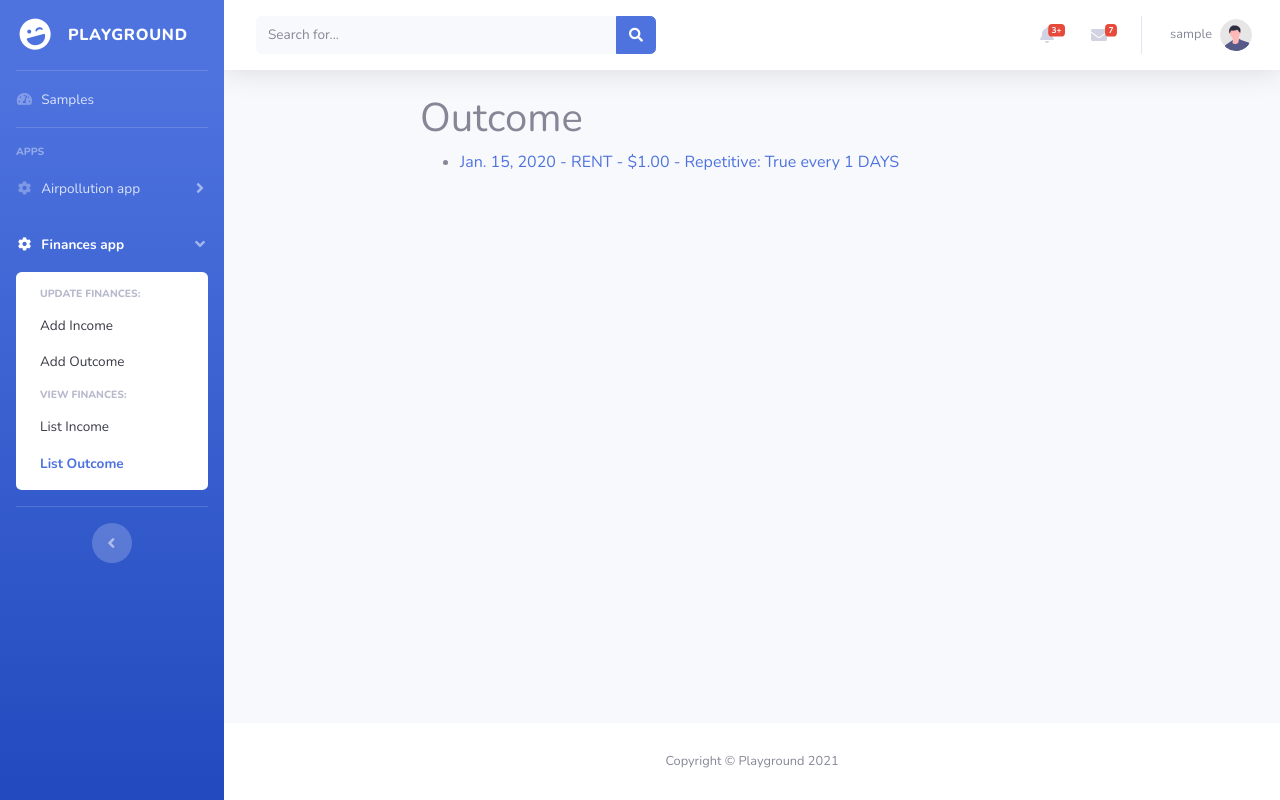
After one commit to w3stmorgan/dj-playground, a Django app: page /finances/outcome-list/ in a window 1280 px wide. The commit adds this page. Run offline with Django 3.2, Linux system fonts and the light colour scheme; a user stored in the database is signed in; tables that the repository leaves empty hold one stand-in row (values such as "Sample post"); some libraries are stand-ins or nearby versions.

Commit message:
fixed finances app templates

```diff
--- a/personal_project/finances/models.py
+++ b/personal_project/finances/models.py
@@ -1,4 +1,6 @@
 from django.db import models
+
+from config.settings.base import AUTH_USER_MODEL
 
 
 class Income(models.Model):
@@ -15,6 +17,9 @@ class Income(models.Model):
         YEA = 4, "YEARS"
         NA = 5, "N/A"
 
+    user = models.ForeignKey(
+        AUTH_USER_MODEL, on_delete=models.CASCADE, related_name="incomes"
+    )
     value = models.DecimalField(max_digits=10, decimal_places=2)
     date = models.DateField()
     type = models.PositiveSmallIntegerField(choices=ITypes.choices)
@@ -23,8 +28,7 @@ class Income(models.Model):
         choices=RInterval.choices, default=5
     )
     repetitive_time = models.PositiveSmallIntegerField(default=0)
-    comment_char = models.CharField(max_length=255, null=True, blank=True)
-    comment_text = models.TextField(null=True, blank=True)
+    comment = models.TextField(null=True, blank=True)
     created_at = models.DateTimeField(auto_now_add=True)
 
     def __str__(self):
@@ -53,6 +57,9 @@ class Outcome(models.Model):
         YEA = 4, "YEARS"
         NA = 5, "N/A"
 
+    user = models.ForeignKey(
+        AUTH_USER_MODEL, on_delete=models.CASCADE, related_name="outcomes"
+    )
     value = models.DecimalField(max_digits=10, decimal_places=2)
     date = models.DateField()
     type = models.PositiveSmallIntegerField(choices=OTypes.choices)
@@ -61,6 +68,7 @@ class Outcome(models.Model):
         choices=RInterval.choices, default=5
     )
     repetitive_time = models.PositiveSmallIntegerField(default=0)
+    comment = models.TextField(null=True, blank=True)
     created_at = models.DateTimeField(auto_now_add=True)
 
     def __str__(self):
@@ -75,6 +83,9 @@ class Balance(models.Model):
         CUR = 1, "CURRENT"
         SAV = 2, "SAVINGS"
 
+    user = models.ForeignKey(
+        AUTH_USER_MODEL, on_delete=models.CASCADE, related_name="balances"
+    )
     value = models.DecimalField(max_digits=10, decimal_places=2)
     type = models.PositiveSmallIntegerField(choices=BTypes.choices)
     updated_at = models.DateTimeField(auto_now=True)
--- a/personal_project/finances/urls.py
+++ b/personal_project/finances/urls.py
@@ -6,11 +6,21 @@ from .views import (
     income_detail,
     income_list,
     income_update,
+    outcome_create,
+    outcome_delete,
+    outcome_detail,
+    outcome_list,
+    outcome_update,
 )
 
 app_name = "finances"
 
 urlpatterns = [
+    path("outcome-list/", outcome_list, name="outcome_list"),
+    path("outcome-create/", outcome_create, name="outcome_create"),
+    path("outcome-detail/<pk>", outcome_detail, name="outcome_detail"),
+    path("outcome-update/<pk>", outcome_update, name="outcome_update"),
+    path("outcome-delete/<pk>", outcome_delete, name="outcome_delete"),
     path("income-list/", income_list, name="income_list"),
     path("income-create/", income_create, name="income_create"),
     path("income-detail/<pk>", income_detail, name="income_detail"),
--- a/personal_project/finances/views.py
+++ b/personal_project/finances/views.py
@@ -1,4 +1,7 @@
 from django.contrib import messages
+from django.db.models import QuerySet
+from django.forms import BaseModelForm
+from django.http import HttpResponse, HttpResponseRedirect
 from django.urls import reverse, reverse_lazy
 from django.views.generic import (
     CreateView,
@@ -8,22 +11,41 @@ from django.views.generic import (
     UpdateView,
 )
 
-from .forms import IncomeForm
-from .models import Income
+from .forms import IncomeForm, OutcomeForm
+from .models import Income, Outcome
 
 
 class IncomeListView(ListView):
     model = Income
     paginate_by = 50
+    template_name = "finances/income_outcome_list.html"
+    extra_context = {"type": "Income"}
+
+    def get_queryset(self) -> QuerySet:
+        user = self.request.user
+        return Income.objects.filter(user=user)
 
 
 class IncomeDetailView(DetailView):
     model = Income
+    template_name = "finances/income_outcome_detail.html"
+    extra_context = {"type": "Income"}
+
+    def get_queryset(self) -> QuerySet:
+        user = self.request.user
+        return Income.objects.filter(user=user)
 
 
 class IncomeCreateView(CreateView):
     model = Income
     form_class = IncomeForm
+    template_name = "finances/income_outcome_form.html"
+
+    def form_valid(self, form: BaseModelForm) -> HttpResponse:
+        self.object = form.save(commit=False)
+        self.object.user = self.request.user
+        self.object.save()
+        return HttpResponseRedirect(self.get_success_url())
 
     def get_success_url(self) -> str:
         messages.success(self.request, "Income created successfully!")
@@ -33,6 +55,11 @@ class IncomeCreateView(CreateView):
 class IncomeUpdateView(UpdateView):
     model = Income
     form_class = IncomeForm
+    template_name = "finances/income_outcome_form.html"
+
+    def get_queryset(self) -> QuerySet:
+        user = self.request.user
+        return Income.objects.filter(user=user)
 
     def get_success_url(self) -> str:
         messages.success(self.request, "Income updated successfully!")
@@ -41,11 +68,86 @@ class IncomeUpdateView(UpdateView):
 
 class IncomeDeleteView(DeleteView):
     model = Income
+    template_name = "finances/income_outcome_confirm_delete.html"
+
+    def get_queryset(self) -> QuerySet:
+        user = self.request.user
+        return Income.objects.filter(user=user)
 
     def get_success_url(self) -> str:
-        messages.success(self.request, "Income created successfully!")
+        messages.success(self.request, "Income deleted successfully!")
         return reverse_lazy("finances:income_list")
 
+
+class OutcomeListView(ListView):
+    model = Outcome
+    paginate_by = 50
+    template_name = "finances/income_outcome_list.html"
+    extra_context = {"type": "Outcome"}
+
+    def get_queryset(self) -> QuerySet:
+        user = self.request.user
+        return Outcome.objects.filter(user=user)
+
+
+class OutcomeDetailView(DetailView):
+    model = Outcome
+    template_name = "finances/income_outcome_detail.html"
+    extra_context = {"type": "Outcome"}
+
+    def get_queryset(self) -> QuerySet:
+        user = self.request.user
+        return Outcome.objects.filter(user=user)
+
+
+class OutcomeCreateView(CreateView):
+    model = Outcome
+    form_class = OutcomeForm
+    template_name = "finances/income_outcome_form.html"
+
+    def form_valid(self, form: BaseModelForm) -> HttpResponse:
+        self.object = form.save(commit=False)
+        self.object.user = self.request.user
+        self.object.save()
+        return HttpResponseRedirect(self.get_success_url())
+
+    def get_success_url(self) -> str:
+        messages.success(self.request, "Outcome created successfully!")
+        return reverse_lazy("finances:outcome_list")
+
+
+class OutcomeUpdateView(UpdateView):
+    model = Outcome
+    form_class = OutcomeForm
+    template_name = "finances/income_outcome_form.html"
+
+    def get_queryset(self) -> QuerySet:
+        user = self.request.user
+        return Outcome.objects.filter(user=user)
+
+    def get_success_url(self) -> str:
+        messages.success(self.request, "Outcome updated successfully!")
+        return reverse("finances:outcome_detail", kwargs={"pk": self.object.pk})
+
+
+class OutcomeDeleteView(DeleteView):
+    model = Outcome
+    template_name = "finances/income_outcome_confirm_delete.html"
+
+    def get_queryset(self) -> QuerySet:
+        user = self.request.user
+        return Outcome.objects.filter(user=user)
+
+    def get_success_url(self) -> str:
+        messages.success(self.request, "Outcome deleted successfully!")
+        return reverse_lazy("finances:outcome_list")
+
+
+outcome_list = OutcomeListView.as_view()
+outcome_create = OutcomeCreateView.as_view()
+outcome_detail = OutcomeDetailView.as_view()
+outcome_update = OutcomeUpdateView.as_view()
+outcome_delete = OutcomeDeleteView.as_view()
 
 income_list = IncomeListView.as_view()
 income_create = IncomeCreateView.as_view()
--- a/personal_project/templates/finances/income_confirm_delete.html
+++ b/personal_project/templates/finances/income_outcome_confirm_delete.html
@@ -3,7 +3,7 @@
 {% block content %}
   <div class="row">
     <div class="col-lg-8 mx-auto">
-      <h1>Income {{ income.pk }}</h1>
+      <h1>{{ object.pk }}</h1>
       <form method="post">{% csrf_token %}
         <p>Are you sure you want to delete "{{ object }}"?</p>
         <input type="submit" value="Confirm">
--- /dev/null
+++ b/personal_project/templates/finances/income_outcome_list.html
@@ -0,0 +1,28 @@
+{% extends 'website/base.html' %}
+
+{% block content %}
+  <div class="row">
+    <div class="col-lg-8 mx-auto">
+      <h1>{{ type }}</h1>
+      <ul>
+        {% for object in object_list %}
+          <li>
+            {% if type == 'Income' %}
+              <a href="{% url 'finances:income_detail' object.pk %}">
+            {% else %}
+              <a href="{% url 'finances:outcome_detail' object.pk %}">
+            {% endif %}
+            {{ object.date|date }} - {{ object.get_type_display }} - ${{ object.value }} -
+            Repetitive: {{ object.repetitive }}
+            {% if object.repetitive %}
+              every {{ object.repetitive_time }} {{ object.get_repetitive_interval_display }}
+            {% endif %}
+            </a>
+          </li>
+        {% empty %}
+          <li>Nothing to show yet.</li>
+        {% endfor %}
+      </ul>
+    </div>
+  </div>
+{% endblock %}
--- a/personal_project/templates/website/base.html
+++ b/personal_project/templates/website/base.html
@@ -100,12 +100,18 @@
           <div class="bg-white py-2 collapse-inner rounded">
             <h6 class="collapse-header">Update finances:</h6>
             {% url 'finances:income_create' as finances_income_create %}
+            {% url 'finances:outcome_create' as finances_outcome_create %}
             <a class="collapse-item {% if page_path == finances_income_create %} active {% endif %}"
                href="{{ finances_income_create }}">Add Income</a>
+            <a class="collapse-item {% if page_path == finances_outcome_create %} active {% endif %}"
+               href="{{ finances_outcome_create }}">Add Outcome</a>
             <h6 class="collapse-header">View finances:</h6>
             {% url 'finances:income_list' as finances_income_list %}
+            {% url 'finances:outcome_list' as finances_outcome_list %}
             <a class="collapse-item{% if page_path == finances_income_list %} active {% endif %}"
                href="{{ finances_income_list }}">List Income</a>
+            <a class="collapse-item{% if page_path == finances_outcome_list %} active {% endif %}"
+               href="{{ finances_outcome_list }}">List Outcome</a>
           </div>
         </div>
       </li>
```
Also changed, not shown: personal_project/finances/forms.py (+25 -5 lines), personal_project/templates/finances/income_detail.html (deleted, +0 -22 lines), personal_project/templates/finances/income_list.html (deleted, +0 -24 lines), personal_project/templates/finances/income_outcome_detail.html (added, +27 -0 lines), personal_project/users/tests/test_forms.py (+1 -1 lines), personal_project/finances/migrations/0006_auto_20210618_1853.py (added), personal_project/templates/finances/income_outcome_form.html (renamed from personal_project/templates/finances/income_form.html).
